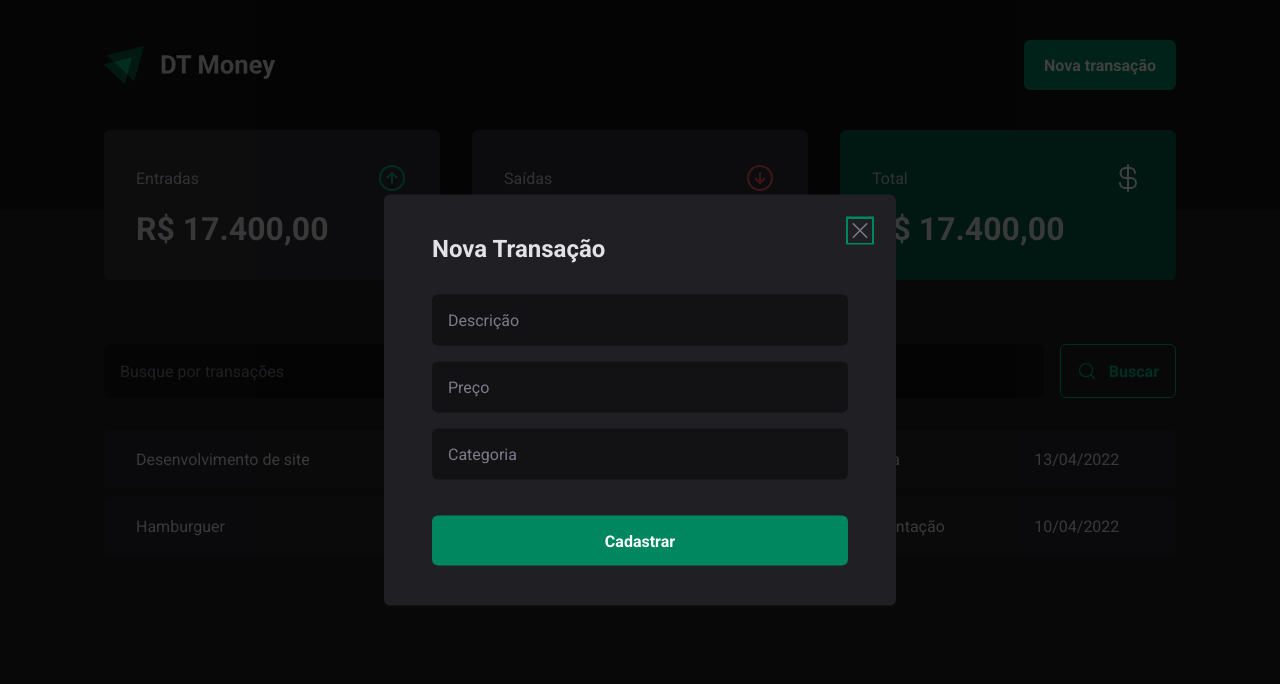
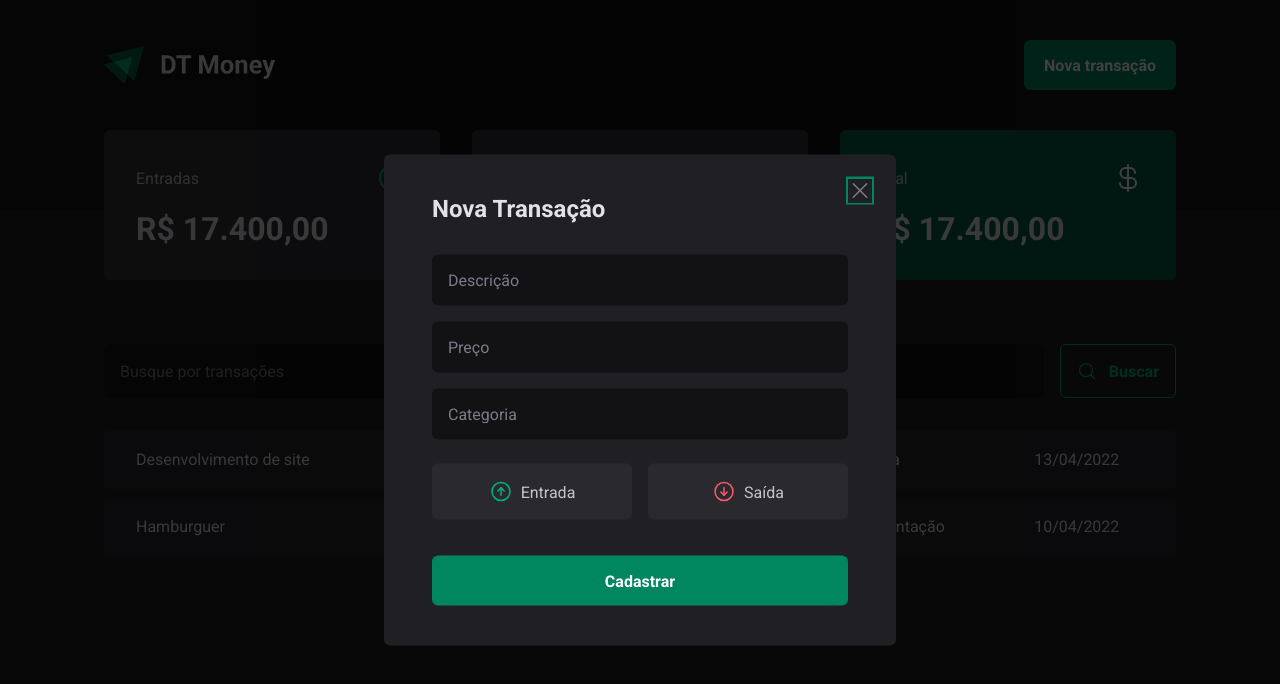
Before and after one commit to natalia-costaa/03-DT-money, a React (Vite) app: page / in a window 1280 px wide. Both pictures are taken after a click on the button "Nova transação". Shown: the top 684 px of the page. Built offline with nearby package versions, Linux system fonts and the light colour scheme.

Commit message:
install RadioGroup and update NewTransactionaModal

```diff
--- a/package.json
+++ b/package.json
@@ -11,6 +11,7 @@
   },
   "dependencies": {
     "@radix-ui/react-dialog": "^1.1.1",
+    "@radix-ui/react-radio-group": "^1.2.0",
     "@types/styled-components": "^5.1.34",
     "phosphor-react": "^1.4.1",
     "react": "^18.3.1",
--- a/src/components/NewTransactionModal/index.tsx
+++ b/src/components/NewTransactionModal/index.tsx
@@ -1,6 +1,6 @@
 import * as Dialog from "@radix-ui/react-dialog";
-import { CloseButton, Content, Overlay } from "./styles";
-import { X } from "phosphor-react";
+import { CloseButton, Content, Overlay, TransactionType, TransactionTypeButton } from "./styles";
+import { ArrowCircleDown, ArrowCircleUp, X } from "phosphor-react";
 
 
 // vai contar a parte do modal em si
@@ -21,6 +21,19 @@
                 <input type="number" placeholder="Preço" required />
                 <input type="text" placeholder="Categoria" required />
 
+                <TransactionType>
+                    <TransactionTypeButton variant="income" value="income">
+                    {/*o RadioGroup.Item obrigada a colocar o value*/}
+                      <ArrowCircleUp size={24} />
+                      Entrada
+                    </TransactionTypeButton>
+
+                    <TransactionTypeButton variant="outcome" value="outcome">
+                      <ArrowCircleDown size={24} />
+                      Saída
+                    </TransactionTypeButton>
+                </TransactionType>
+
                 <button type="submit">Cadastrar</button>
             </form>
 
--- a/src/components/NewTransactionModal/styles.ts
+++ b/src/components/NewTransactionModal/styles.ts
@@ -1,5 +1,6 @@
 import styled from "styled-components";
 import * as Dialog from '@radix-ui/react-dialog';
+import * as RadioGroup from '@radix-ui/react-radio-group';
 
 export const Overlay = styled(Dialog.Overlay)`
     position: fixed;
@@ -68,3 +69,45 @@
 
     color: ${props => props.theme["gray-500"]};
 `
+
+export const TransactionType = styled(RadioGroup.Root)`
+    display: grid;
+    grid-template-columns: repeat(2, 1fr);
+    gap: 1rem;
+    margin-top: 0.5rem;
+`;
+
+interface TransactionTypeButtonProps {
+    variant: 'income' | 'outcome';
+};
+
+export const TransactionTypeButton = styled(RadioGroup.Item)<TransactionTypeButtonProps>`
+    background: ${props => props.theme["gray-700"]};
+    padding: 1rem;
+    display: flex;
+    align-items: center;
+    justify-content: center;
+    gap: 0.5rem;
+    border-radius: 6px;
+    cursor: pointer;
+    border: 0;
+    color: ${props => props.theme["gray-300"]};
+
+    svg {
+        color: ${props => props.variant === 'income' ? props.theme["green-300"] : props.theme["red-300"]};
+    }
+
+    &[data-state='unchecked']:hover {
+        transition: background-color 0.2s;
+        background: ${props => props.theme["gray-600"]};
+    }
+
+    &[data-state='checked'] {
+        color: ${props => props.theme.white};
+        background: ${props => props.variant === 'income' ? props.theme["green-500"] : props.theme["red-500"]};
+
+        svg {
+        color: ${props => props.theme.white};
+        }
+    }
+`
```
Also changed, not shown: 1 other file (tests, documents, lock files or other folders).
